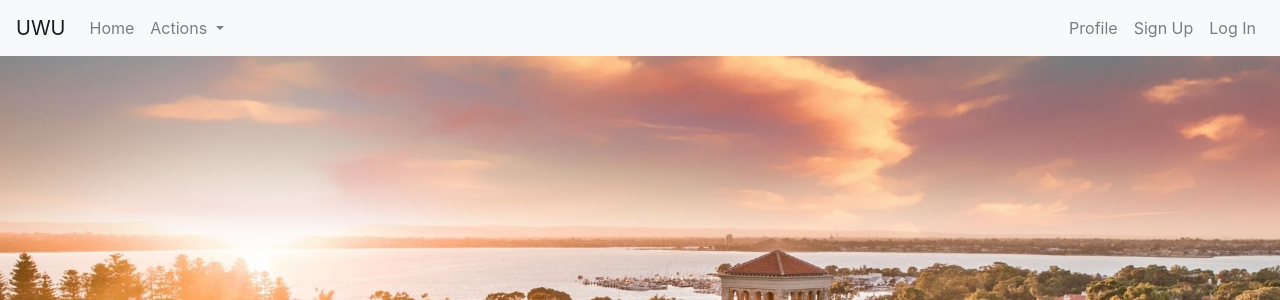
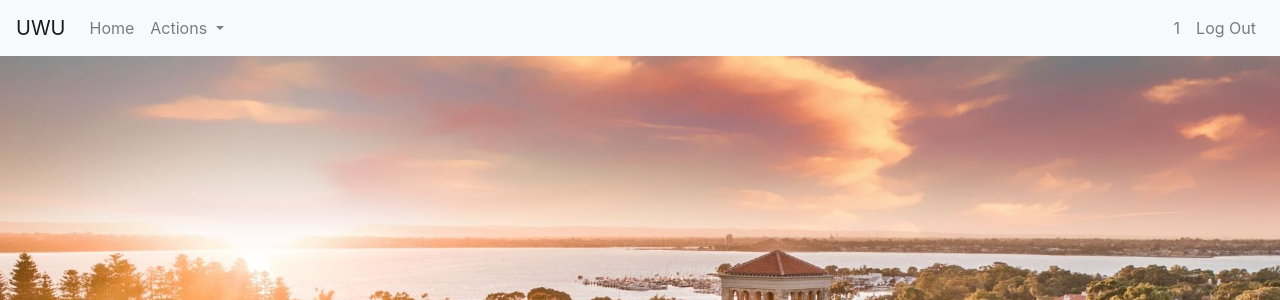
Before and after one commit to 0x3F-Lab/love-letters, a Flask app: page /account_settings in a window 1280 px wide. Shown: the top 300 px of the page. Run offline with Flask 3, Linux system fonts and the light colour scheme; a user stored in the database is signed in; some libraries are stand-ins or nearby versions.

Commit message:
Add log out feature and update session header

```diff
--- a/src/app.py
+++ b/src/app.py
@@ -113,6 +113,7 @@ def home():
         if user and check_password_hash(user.password_hash, password):
             # User exists and password is correct, log them in
             session["user_id"] = user.user_id  # Store user's id in session
+            session['user_name'] = f"{user.first_name} {user.last_name}"  # Store user's full name
             flash("Login successful!", "success")
         else:
             # User doesn't exist or password is wrong
@@ -120,6 +121,12 @@ def home():
 
     # Render landing.html if it's a GET request or if no form submission occurred
     return render_template("landing.html")
+
+@app.route('/logout')
+def logout():
+    session.pop('user_id', None)  # Remove user_id from session
+    flash('You have been logged out.', 'success')
+    return redirect(url_for('home'))
 
 
 @app.route("/browse")
--- a/src/templates/base.html
+++ b/src/templates/base.html
@@ -61,29 +61,25 @@
           </li>
         </ul>
         <ul class="navbar-nav ml-auto">
+          <!-- If the user is logged in -->
+          {% if 'user_id' in session %}
             <li class="nav-item">
-            <a class="nav-link" href="{{ url_for('account_settings') }}"
-              >Profile</a
-            >
+              <!-- Replace sign-up with username that links to account settings -->
+              <a class="nav-link" href="{{ url_for('account_settings') }}">{{ session['user_name'] }}</a>
+
             </li>
             <li class="nav-item">
-            <a
-              class="nav-link"
-              href="#"
-              data-toggle="modal"
-              data-target="#signUpModal"
-              >Sign Up</a
-            >
+              <!-- Replace log-in with log-out -->
+              <a class="nav-link" href="{{ url_for('logout') }}">Log Out</a>
+            </li>
+          {% else %}
+            <li class="nav-item">
+              <a class="nav-link" href="#" data-toggle="modal" data-target="#signUpModal">Sign Up</a>
             </li>
             <li class="nav-item">
-            <a
-              class="nav-link"
-              href="#"
-              data-toggle="modal"
-              data-target="#loginModal"
-              >Log In</a
-            >
+              <a class="nav-link" href="#" data-toggle="modal" data-target="#loginModal">Log In</a>
             </li>
+          {% endif %}
         </ul>
       </div>
     </nav>
```
Also changed, not shown: src/instance/connect_hearts.db. Lines whose indentation alone changed are shown as unchanged.
